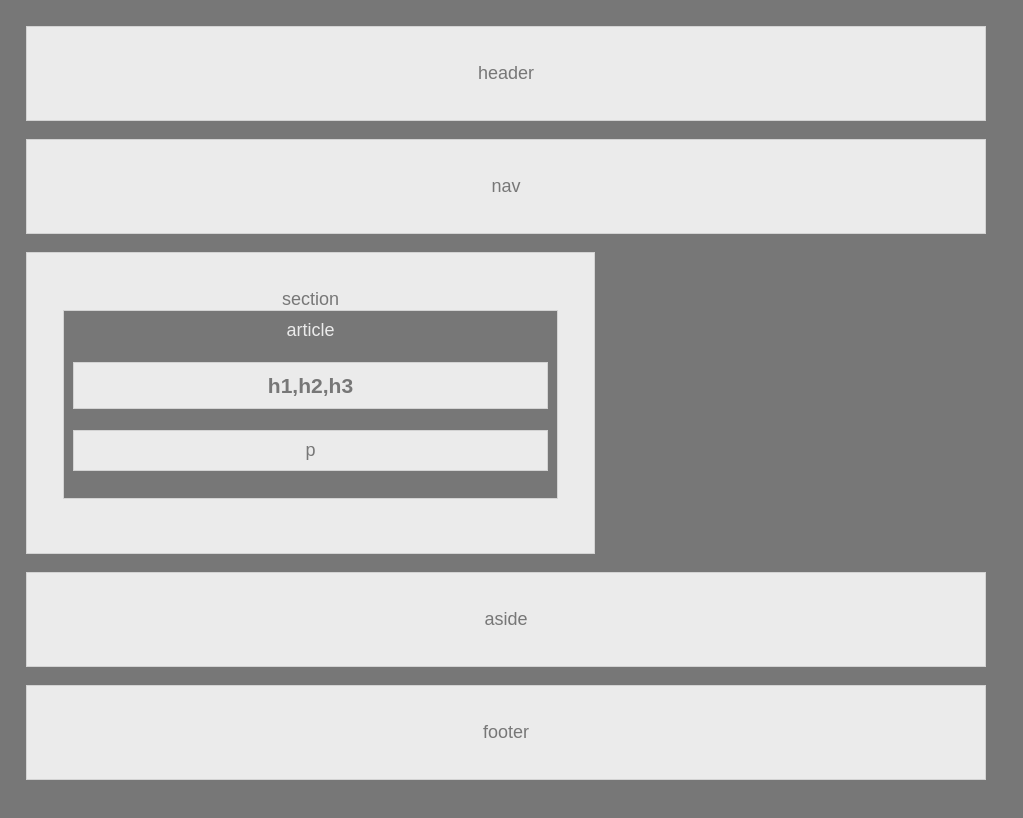
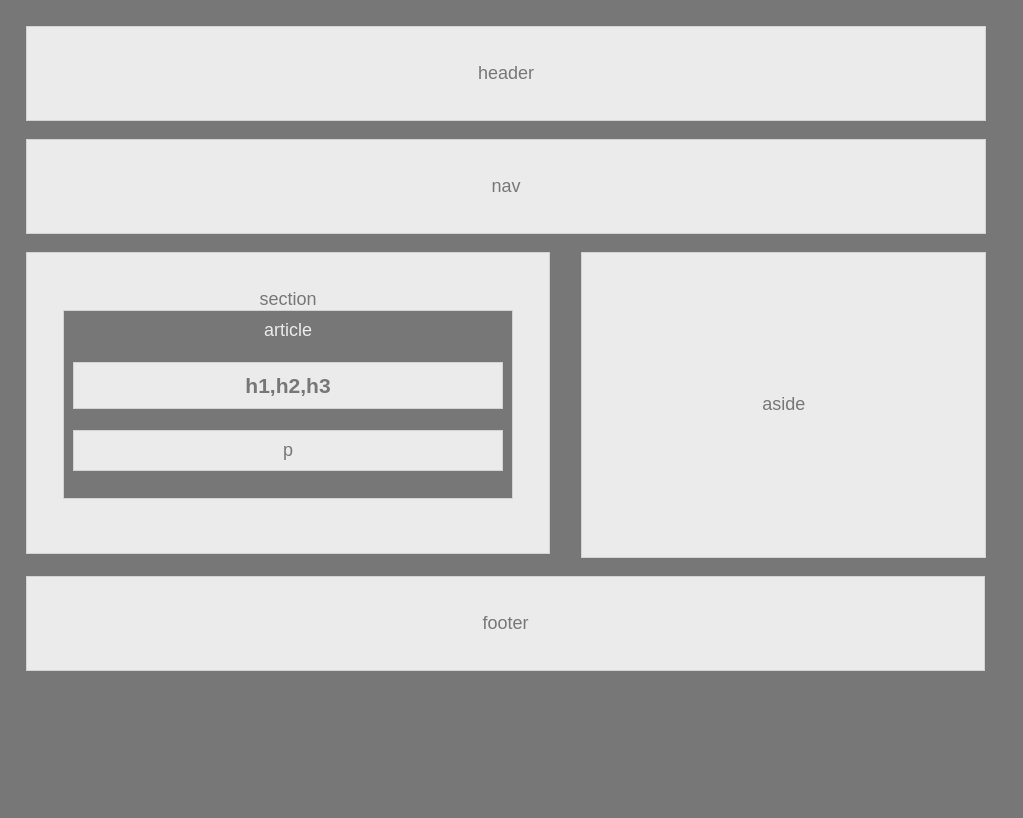
Before and after one commit to gaguero201/HW-Wireframe, a plain HTML site: page index.html in a window 1280 px wide. Shown: the whole page, without its empty margins (0-1023 px from the left). Drawn offline with Linux system fonts and the light colour scheme.

Commit message:
<added the aside to the right>

```diff
--- a/index.html
+++ b/index.html
@@ -29,9 +29,9 @@ section
     aside
     </aside>
 
+    <footer>
+        footer
+      </footer>
+
 </body>
-
-<footer>
-  footer
-</footer>
 </html>
--- a/style.css
+++ b/style.css
@@ -31,6 +31,18 @@ h1,h2,h3, p {
   background:#ebebeb;
 }
 
-section {
-  width: 495px;
+section, footer {
+  float: left;
+  width: 450px;
 }
+
+footer {
+  width: 885px;
+}
+
+Aside {
+  float: right;
+  width: 120px;
+  padding:7.85em;
+  margin-bottom: 1em;
+}
```
